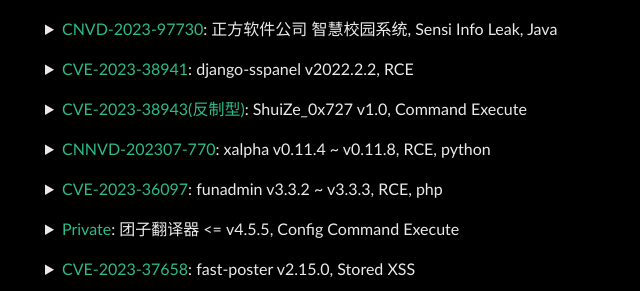
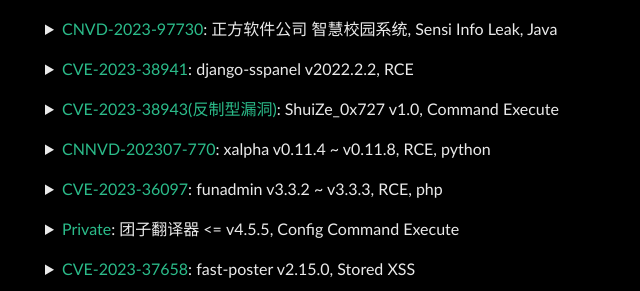
Before and after one commit to Leeyangee/leeyangee.github.io, a Jekyll site: the page built from _posts/1970-01-01-Common-Record.md, in a window 1280 px wide. Shown: the part 873-1164 px from the top of the page, without its empty margins (147-787 px from the left). Built offline with Jekyll 4.4.1, drawn with Linux system fonts in a browser that asks for light colours.

Commit message:
Update 1970-01-01-Common-Record.md

```diff
--- a/_posts/1970-01-01-Common-Record.md
+++ b/_posts/1970-01-01-Common-Record.md
@@ -70,7 +70,7 @@
 </details><p></p>
 
 <details>
-      <summary><font color="#2bbc8a">CVE-2023-38943(反制型)</font>: ShuiZe_0x727 v1.0, Command Execute</summary>
+      <summary><font color="#2bbc8a">CVE-2023-38943(反制型漏洞)</font>: ShuiZe_0x727 v1.0, Command Execute</summary>
       <pre><code>
 <a id="cve_addr">CVE-2023-38943</a>
 仓库地址: <a id="rep">https://github.com/0x727/ShuiZe_0x727</a>
```
